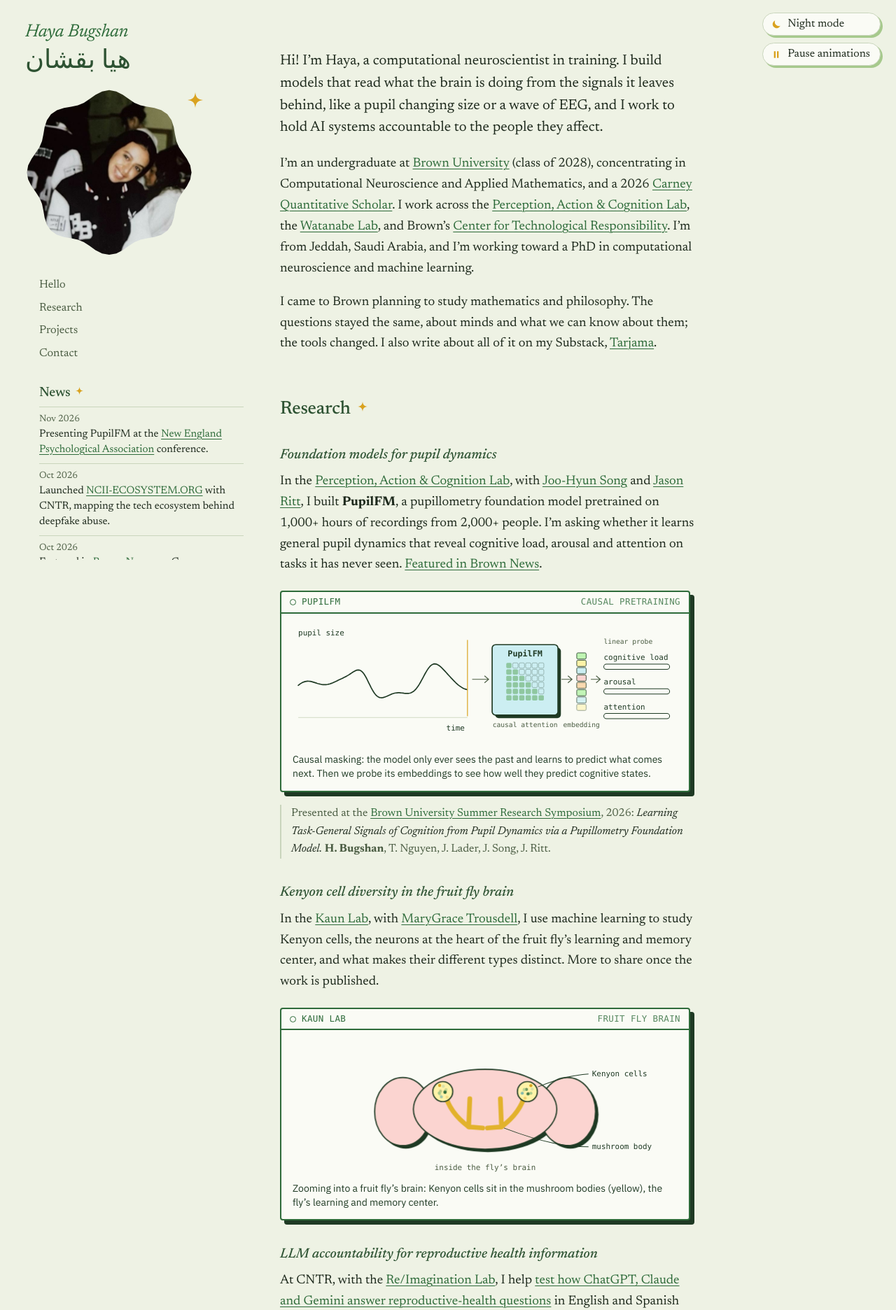
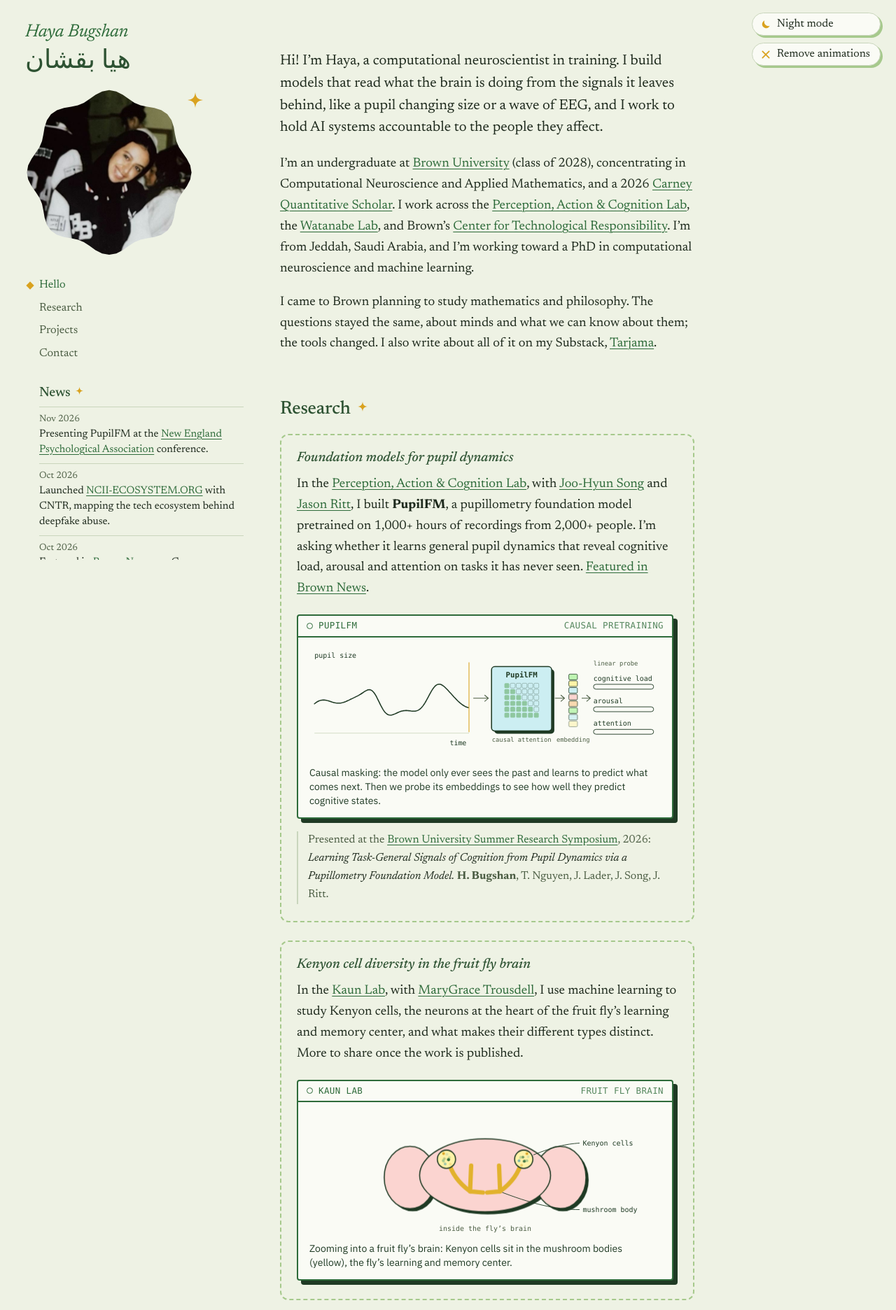
Before and after one commit to hayafaisalbugshan/hayafaisalbugshan.github.io, a plain HTML site: page index.html in a window 1280 px wide. Shown: the top 1872 px of the page at 70% size. Drawn offline with Linux system fonts and the light colour scheme; animation ran at ten frames a second; a web font is replaced by a local one.

Commit message:
Dashed project outlines

```diff
--- a/index.html
+++ b/index.html
@@ -339,6 +339,25 @@
     .stickers { padding-left: 0; max-width: 360px; }
   }
 
+
+  /* ---------- project cards ---------- */
+  .proj { background: none; border: 2px dashed var(--leaf); border-radius: 12px; padding: 20px 22px 8px; margin: 0 0 26px; }
+  .proj h3 { margin-top: 0; }
+  .proj .fig.win { margin-right: 6px; }
+  ul.fun-cards { list-style: none; padding: 0; display: grid; gap: 14px; }
+  ul.fun-cards li { background: var(--card); border: 1.5px solid var(--rule); border-radius: 12px; padding: 14px 18px; margin: 0; box-shadow: 4px 4px 0 var(--leaf); }
+  @media (max-width: 520px) { .proj { padding: 16px 14px 6px; } .proj .fig.win { margin-right: 4px; } }
+
+  /* ---------- section filter ---------- */
+  .pane[hidden] { display: none !important; }
+  .filter-note { margin-top: 40px; color: var(--muted); font-size: 1rem; }
+  .filtered main h2:first-of-type { margin-top: 0; }
+
+  /* ---------- remove animations ---------- */
+  .no-anim .fig { display: none !important; }
+  .no-anim *, .no-anim *::before, .no-anim *::after { animation: none !important; transition: none !important; }
+  .no-anim h2::after { transform: none !important; }
+
   /* ---------- night mode toggle ---------- */
   .controls { position: fixed; top: 18px; right: 22px; z-index: 20; display: flex; flex-direction: column; align-items: stretch; gap: 10px; }
   .theme, .pause { display: inline-flex; align-items: center; gap: 8px; margin: 0; font-family: var(--serif); font-size: 1rem; line-height: 1.2; color: var(--ink); background: var(--card); border: 1.5px solid var(--rule); border-radius: 999px; padding: 6px 14px 6px 11px; cursor: pointer; box-shadow: 3px 3px 0 var(--leaf); }
@@ -346,6 +365,8 @@
   .theme svg, .pause svg { width: 16px; height: 16px; fill: var(--accent); flex: none; }
   .pause[aria-pressed="true"] { color: var(--paper); background: var(--link); border-color: var(--link); }
   .pause[aria-pressed="true"] svg { fill: var(--sun); }
+  .pause svg path { stroke: var(--accent); }
+  .pause[aria-pressed="true"] svg path { stroke: none; fill: var(--sun); }
   @media (max-width: 1080px) { .controls { position: absolute; top: 22px; right: 16px; } }
   @media (max-width: 520px) { .theme, .pause { font-size: .9rem; padding: 5px 11px 5px 9px; } }
 
@@ -382,7 +403,11 @@
   @media (min-width: 1081px) and (max-height: 820px) { .side { top: 32px; } .morph { width: 240px; height: 240px; } .side-spark { top: 100px; left: 232px; } }
   @media (max-width: 1080px) {
     .side { position: static; width: auto; padding: 24px 16px 0; max-width: 38rem; margin: 0 auto; }
-    .toc, .side-spark { display: none; }
+    .side-spark { display: none; }
+    .toc { flex-direction: row; flex-wrap: wrap; gap: 8px; margin-top: 22px; }
+    .toc a { padding: 4px 13px; border: 1.5px solid var(--rule); border-radius: 999px; background: var(--card); }
+    .toc a::before { display: none; }
+    .toc a.on { background: var(--link); border-color: var(--link); color: var(--paper); }
     .side { overflow: visible; }
     .side-news { margin-top: 28px; }
     h2.side-h, ul.news { padding-left: 0; }
@@ -412,7 +437,7 @@
 <a class="skip" href="#top">Skip to main content</a>
 <div class="controls">
 <button class="theme" id="themeBtn" type="button" aria-pressed="false"><svg aria-hidden="true" viewBox="0 0 24 24"><path id="themeIcon" d=""/></svg><span id="themeTxt">Night mode</span></button>
-<button class="pause" id="pauseBtn" type="button" aria-pressed="false"><svg aria-hidden="true" viewBox="0 0 24 24"><path d="M7 5h3.5v14H7zM13.5 5H17v14h-3.5z"/></svg><span id="pauseTxt">Pause animations</span></button>
+<button class="pause" id="pauseBtn" type="button" aria-pressed="false"><svg aria-hidden="true" viewBox="0 0 24 24"><path id="pauseIcon" d="M5 5l14 14M19 5L5 19" stroke="currentColor" stroke-width="2.6" stroke-linecap="round" fill="none"/></svg><span id="pauseTxt">Remove animations</span></button>
 </div>
 <script>
 (() => {
@@ -423,6 +448,7 @@
   const systemDark = matchMedia('(prefers-color-scheme: dark)');
   const isDark = () => root.dataset.theme ? root.dataset.theme === 'dark' : systemDark.matches;
   if (saved === 'dark' || saved === 'light') root.dataset.theme = saved;
+  try { if (localStorage.getItem('anim') === 'off') root.classList.add('no-anim'); } catch (e) {}
   const btn = document.getElementById('themeBtn'), icon = document.getElementById('themeIcon'), txt = document.getElementById('themeTxt');
   const meta = document.querySelector('meta[name="theme-color"]');
   const paint = () => { const d = isDark(); btn.setAttribute('aria-pressed', d); txt.textContent = d ? 'Day mode' : 'Night mode';
@@ -442,7 +468,7 @@
   </a></h1>
   <figure class="morph" id="morph"><img src="profile.jpg" alt="Haya smiling, in a varsity jacket" width="562" height="562"></figure>
   <svg class="side-spark" aria-hidden="true" viewBox="0 0 24 24"><path d="M12 0 C13 8 16 11 24 12 C16 13 13 16 12 24 C11 16 8 13 0 12 C8 11 11 8 12 0 Z" fill="currentColor"/></svg>
-  <nav class="toc" aria-label="On this page">
+  <nav class="toc" aria-label="Show a section of this page">
     <a href="#top" data-for="top">Hello</a>
     <a href="#research" data-for="research">Research</a>
     <a href="#projects" data-for="projects">Projects</a>
@@ -479,16 +505,22 @@
 </svg>
 
 <main id="top" tabindex="-1">
+  <p class="sr-only" id="filterStatus" role="status" aria-live="polite"></p>
+  <section class="pane" data-pane="top" aria-label="Introduction">
 
   <p class="hi">Hi! I’m Haya, a computational neuroscientist in training. I build models that read what the brain is doing from the signals it leaves behind, like a pupil changing size or a wave of EEG, and I work to hold AI systems accountable to the people they affect.</p>
 
   <p>I’m an undergraduate at <a href="https://www.brown.edu/">Brown University</a> (class of 2028), concentrating in Computational Neuroscience and Applied Mathematics, and a 2026 <a href="https://www.brown.edu/news/2026-10-08/carney-quantitative-scholars">Carney Quantitative Scholar</a>. I work across the <a href="https://research.clps.brown.edu/songlab/people.html">Perception, Action &amp; Cognition Lab</a>, the <a href="https://sites.brown.edu/cpl/">Watanabe Lab</a>, and Brown’s <a href="https://cntr.brown.edu/">Center for Technological Responsibility</a>. I’m from Jeddah, Saudi Arabia, and I’m working toward a PhD in computational neuroscience and machine learning.</p>
 
   <p>I came to Brown planning to study mathematics and philosophy. The questions stayed the same, about minds and what we can know about them; the tools changed. I also write about all of it on my Substack, <a href="https://hayabugshan.substack.com/">Tarjama</a>.</p>
+  </section>
+
+  <section class="pane" data-pane="research" aria-labelledby="research">
+  <h2 id="research">Research</h2>
 
 
-  <h2 id="research">Research</h2>
 
+  <article class="proj">
   <h3>Foundation models for pupil dynamics</h3>
   <p>In the <a href="https://research.clps.brown.edu/songlab/people.html">Perception, Action &amp; Cognition Lab</a>, with <a href="https://copsy.brown.edu/people/joo-hyun-song">Joo-Hyun Song</a> and <a href="https://vivo.brown.edu/display/jritt">Jason Ritt</a>, I built <strong>PupilFM</strong>, a pupillometry foundation model pretrained on 1,000+ hours of recordings from 2,000+ people. I’m asking whether it learns general pupil dynamics that reveal cognitive load, arousal and attention on tasks it has never seen. <a href="https://www.brown.edu/news/2026-10-08/carney-quantitative-scholars">Featured in Brown News</a>.</p>
   <figure class="fig win">
@@ -520,7 +552,9 @@
     <figcaption>Causal masking: the model only ever sees the past and learns to predict what comes next. Then we probe its embeddings to see how well they predict cognitive states.</figcaption>
   </figure>
   <p class="cite">Presented at the <a href="https://acrobat.adobe.com/id/urn:aaid:sc:US:826d0f2a-bc63-4691-9763-340848e2b3d3">Brown University Summer Research Symposium</a>, 2026: <em>Learning Task-General Signals of Cognition from Pupil Dynamics via a Pupillometry Foundation Model.</em> <strong>H. Bugshan</strong>, T. Nguyen, J. Lader, J. Song, J. Ritt.</p>
+  </article>
 
+  <article class="proj">
   <h3>Kenyon cell diversity in the fruit fly brain</h3>
   <p>In the <a href="https://www.kaunlab.com/">Kaun Lab</a>, with <a href="https://www.linkedin.com/in/marygrace-trousdell/">MaryGrace Trousdell</a>, I use machine learning to study Kenyon cells, the neurons at the heart of the fruit fly’s learning and memory center, and what makes their different types distinct. More to share once the work is published.</p>
 
@@ -561,7 +595,9 @@
     </svg>
     <figcaption>Zooming into a fruit fly’s brain: Kenyon cells sit in the mushroom bodies (yellow), the fly’s learning and memory center.</figcaption>
   </figure>
+  </article>
 
+  <article class="proj">
   <h3>LLM accountability for reproductive health information</h3>
   <p>At CNTR, with the <a href="https://www.reimaginationlab.org/">Re/Imagination Lab</a>, I help <a href="https://cntr.brown.edu/reprod-llms">test how ChatGPT, Claude and Gemini answer reproductive-health questions</a> in English and Spanish across different legal environments, designing the prompts that surface where they fail. With <a href="https://michelle-ding.github.io/">Michelle L. Ding</a>, <a href="https://harinisuresh.com/">Harini Suresh</a> and <a href="https://dsi.brown.edu/people/suresh-venkatasubramanian">Suresh Venkatasubramanian</a>.</p>
 
@@ -584,7 +620,9 @@
     </div>
     <figcaption>One question, many askers: we vary the chatbot, the language and the place, and compare what comes back. (Illustration, not study results.)</figcaption>
   </figure>
+  </article>
 
+  <article class="proj">
   <h3>Mapping the tech ecosystem behind deepfake abuse</h3>
   <p>I’m a designer and developer on <a href="https://ncii-ecosystem.org/home/">NCII-ECOSYSTEM.ORG</a>, where my work is making CNTR’s research on the deepfake-abuse ecosystem, <a href="https://arxiv.org/abs/2602.04759">Ding et al. (2026, ACM EAAMO)</a>, understandable to anyone, not just researchers. I built the site, created and built its animated story, created the research page, and curated the sources in its evidence database. With <a href="https://michelle-ding.github.io/">Michelle L. Ding</a>, <a href="https://www.linkedin.com/in/maja-mishevska/">Maja Mishevska</a>, <a href="https://harinisuresh.com/">Harini Suresh</a> and <a href="https://dsi.brown.edu/people/suresh-venkatasubramanian">Suresh Venkatasubramanian</a>.</p>
 
@@ -608,19 +646,25 @@
     <figcaption>From paper to public: I translated the research into an animated story and a searchable database that anyone can explore, no academic background needed.</figcaption>
   </figure>
   <p class="cite">Cite the website: Michelle L. Ding, <strong>Haya Bugshan</strong>, and Maja Mishevska. “NCII-ECOSYSTEM.ORG.” 2026. <a href="https://ncii-ecosystem.org">https://ncii-ecosystem.org</a></p>
+  </article>
+  </section>
 
+  <section class="pane" data-pane="projects" aria-labelledby="projects">
   <h2 id="projects">Other fun projects!</h2>
   <ul class="plain">
     <li>I write a Substack, <a href="https://hayabugshan.substack.com/">Tarjama</a> (<span lang="ar" dir="rtl">ترجمة</span>, “translation”), translating artificial intelligence, neuroscience, 3arabisms, womanhood, and the occasional laugh.</li>
     <li>I’m Vice President of the AI Robotics Ethics Society at Brown, where I lead recruitment, coordinate our initiative teams, and bring in speakers and partners working across AI, robotics and ethics.</li>
     <li>I build things outside the lab too, from vision-language model experiments to data storytelling. Check out my <a href="https://github.com/hayafaisalbugshan">GitHub</a>.</li>
   </ul>
+  </section>
 
-
+  <section class="pane" data-pane="contact" aria-labelledby="contact">
   <h2 id="contact">Contact</h2>
   <p class="contact">haya_bugshan [at] brown [dot] edu</p>
   <p><a href="https://github.com/hayafaisalbugshan">GitHub</a>&nbsp;&nbsp; <a href="https://www.linkedin.com/in/hayabugshan">LinkedIn</a>&nbsp;&nbsp; <a href="https://hayabugshan.substack.com/">Substack</a>&nbsp;&nbsp; <a href="resume.pdf">CV</a></p>
+  </section>
 
+  <div class="pane" data-pane="top">
   <section class="side-stickers main-stickers" aria-labelledby="bros-h2">
     <h2 id="bros-h2" class="side-h">More Like Haya Bugshan</h2>
     <div class="stickers">
@@ -636,7 +680,9 @@
       </figure>
     </div>
   </section>
+  </div>
 
+  <p class="filter-note" id="filterNote" hidden>Showing only one section. <a href="#top" data-for="top">Show the whole page</a></p>
 </main>
 
 
@@ -651,15 +697,25 @@
   const links = [...document.querySelectorAll('.toc a')];
   const io = new IntersectionObserver(es => es.forEach(e => { if (e.isIntersecting) e.target.classList.add('lit'); }), { rootMargin: '0px 0px -15% 0px' });
   heads.forEach(h => io.observe(h));
-  const marks = ['top', ...heads.map(h => h.id)].map(id => document.getElementById(id));
-  const setActive = () => {
-    let cur = 'top';
-    for (const el of marks) if (el && el.getBoundingClientRect().top < innerHeight * 0.35) cur = el.id;
-    if (innerHeight + scrollY >= document.documentElement.scrollHeight - 4) cur = marks[marks.length - 1].id;
-    links.forEach(a => { const on = a.dataset.for === cur; a.classList.toggle('on', on); on ? a.setAttribute('aria-current', 'true') : a.removeAttribute('aria-current'); });
+  const panes = [...document.querySelectorAll('main .pane')];
+  const note = document.getElementById('filterNote'), status = document.getElementById('filterStatus');
+  const names = { top: 'the whole page', research: 'Research', projects: 'Projects', contact: 'Contact' };
+  const setActive = () => {};
+  const filter = (which, focus) => {
+    if (!names[which]) which = 'top';
+    const all = which === 'top';
+    panes.forEach(p => { p.hidden = !all && p.dataset.pane !== which; });
+    note.hidden = all; root.classList.toggle('filtered', !all);
+    links.forEach(a => { const on = a.dataset.for === which; a.classList.toggle('on', on); on ? a.setAttribute('aria-current', 'page') : a.removeAttribute('aria-current'); });
+    status.textContent = all ? 'Showing the whole page' : 'Showing only ' + names[which];
+    if (focus) { scrollTo({ top: 0, behavior: reduce ? 'auto' : 'smooth' }); document.getElementById('top').focus({ preventScroll: true }); }
   };
+  [...links, ...document.querySelectorAll('.filter-note a')].forEach(a => a.addEventListener('click', e => {
+    e.preventDefault(); const w = a.dataset.for; history.replaceState(null, '', w === 'top' ? location.pathname : '#' + w); filter(w, true); }));
+  filter((location.hash || '#top').slice(1), false);
+  addEventListener('hashchange', () => filter((location.hash || '#top').slice(1), true));
 
-  if (reduce) { setActive(); addEventListener('scroll', setActive, { passive: true }); return; }
+  if (reduce) return;
 
   /* ----- photo frame that changes shape as you scroll ----- */
   const N = 72;
@@ -700,8 +756,7 @@
 
   const frame = () => {
     const max = document.documentElement.scrollHeight - innerHeight;
-    drawShape(max > 0 ? Math.min(1, Math.max(0, scrollY / max)) : 0);
-    setActive();
+    drawShape(root.classList.contains('no-anim') || max <= 0 ? 0 : Math.min(1, Math.max(0, scrollY / max)));
     requestAnimationFrame(frame);
   };
   requestAnimationFrame(frame);
@@ -713,14 +768,19 @@
   const reduce = matchMedia('(prefers-reduced-motion: reduce)').matches;
   const NS = 'http://www.w3.org/2000/svg';
   const el = (tag, attrs, parent) => { const e = document.createElementNS(NS, tag); for (const k in attrs) e.setAttribute(k, attrs[k]); parent && parent.appendChild(e); return e; };
-  let paused = false; const loops = [];
+  const root = document.documentElement; const loops = [];
+  const off = () => root.classList.contains('no-anim');
   const whenVisible = (node, start, stop) => { const L = { start, stop, vis: false }; loops.push(L);
-    new IntersectionObserver(es => es.forEach(e => { L.vis = e.isIntersecting; if (L.vis && !paused) start(); else stop(); }), { threshold: .3 }).observe(node); };
+    new IntersectionObserver(es => es.forEach(e => { L.vis = e.isIntersecting; if (L.vis && !off()) start(); else stop(); }), { threshold: .3 }).observe(node); };
   const pb = document.getElementById('pauseBtn');
   if (pb) {
-    if (reduce) pb.hidden = true;
-    pb.addEventListener('click', () => { paused = !paused; pb.setAttribute('aria-pressed', paused); document.getElementById('pauseTxt').textContent = paused ? 'Play animations' : 'Pause animations'; pb.querySelector('path').setAttribute('d', paused ? 'M8 5v14l11-7z' : 'M7 5h3.5v14H7zM13.5 5H17v14h-3.5z');
-      loops.forEach(L => paused ? L.stop() : (L.vis && L.start())); });
+    const txt = document.getElementById('pauseTxt'), icon = document.getElementById('pauseIcon');
+    const paint = () => { const o = off(); pb.setAttribute('aria-pressed', o); txt.textContent = o ? 'Show animations' : 'Remove animations';
+      icon.setAttribute('d', o ? 'M8 5v14l11-7z' : 'M5 5l14 14M19 5L5 19'); };
+    pb.addEventListener('click', () => { root.classList.toggle('no-anim'); const o = off();
+      try { localStorage.setItem('anim', o ? 'off' : 'on'); } catch (e) {}
+      loops.forEach(L => o ? L.stop() : (L.vis && L.start())); paint(); });
+    paint();
   }
 
   /* ---------- PupilFM: causal prediction, then probing ---------- */
```
